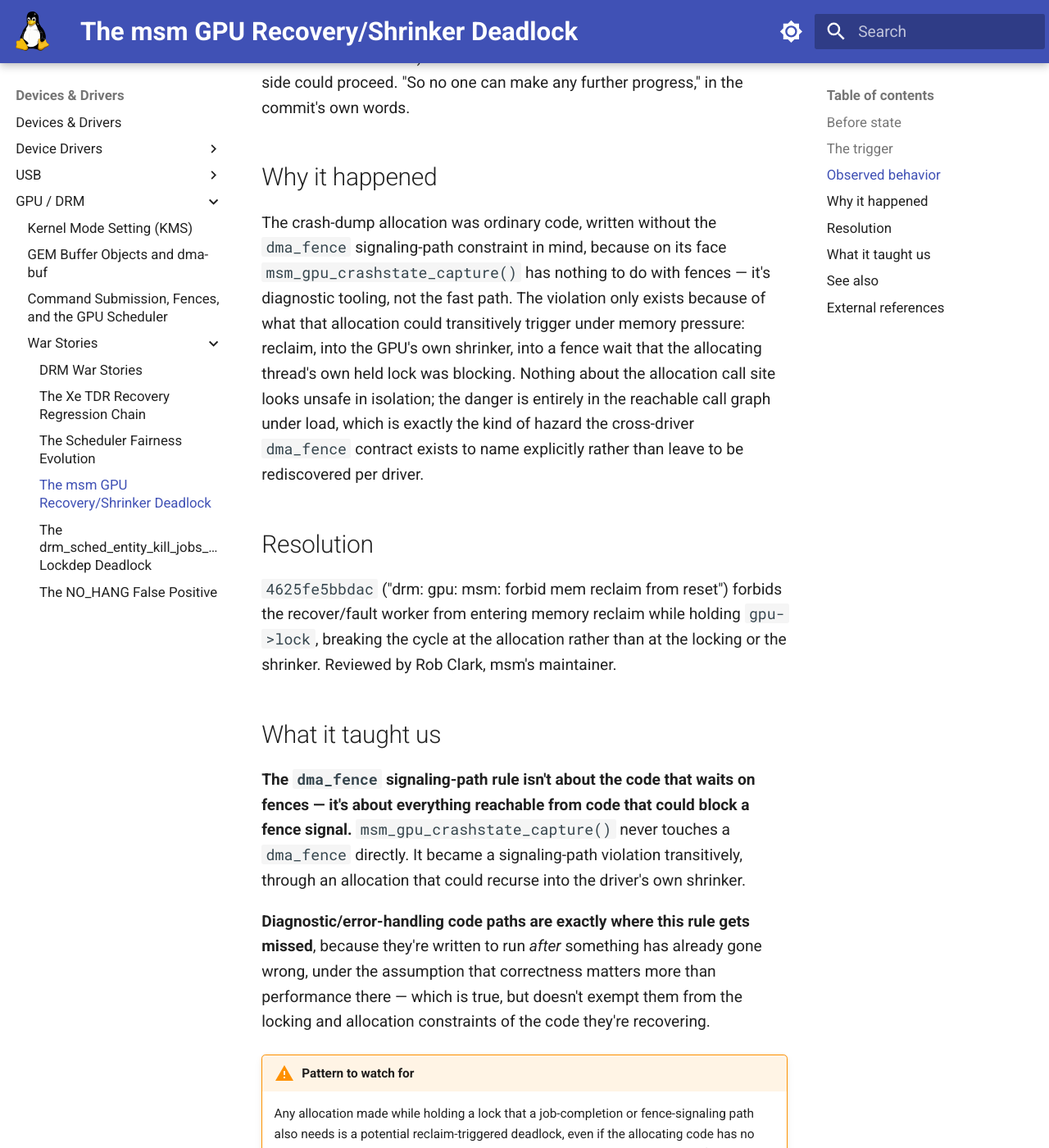
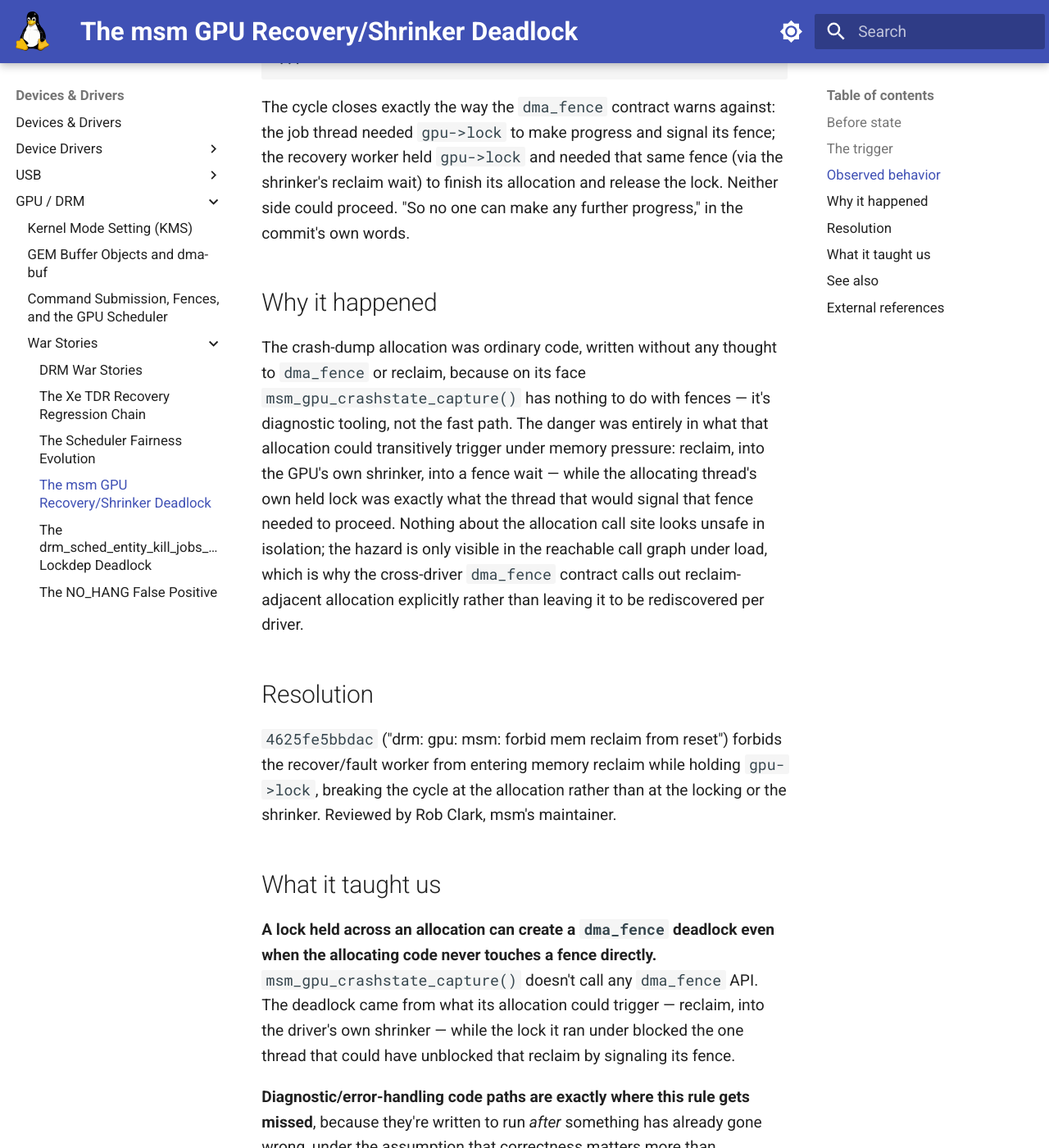
Before and after one commit to laveeshb/linux-kernel-internals, an MkDocs documentation site: the page built from docs/drm/war-stories/msm-shrinker-deadlock.md, in a window 1280 px wide and 1400 px high, scrolled down 2718 px. Shown: the whole window at 82% size. Built offline with MkDocs 1.6.1 and Material for MkDocs 9.7.7, drawn with Linux system fonts in a browser that asks for light colours; some of the changed text lies outside the part shown.

Commit message:
Fix round-1 findings in msm-shrinker-deadlock.md and the landing page
msm-shrinker-deadlock.md: a sentence was framed as a direct quote from
command-submission.md's dma_fence contract, but no such sentence exists
there; replaced with the real quote and reworded the surrounding claims
so this incident isn't overstated as a literal violation of that
specific documented rule (recover_worker isn't itself on the fence
signaling path -- it blocks the thread that is). Also normalized
truncation markers in both quoted hung-task traces.

war-stories.md: the Common threads table marked the Xe TDR chain as
NOT caught by an automated detector, contradicting the page's own
prose two paragraphs later, which credits the Xe GPF to the kernel's
own fault handler.

````diff
--- a/docs/drm/war-stories/msm-shrinker-deadlock.md
+++ b/docs/drm/war-stories/msm-shrinker-deadlock.md
@@ -20,7 +20,7 @@
 
 ## Before state
 
-[Command Submission, `dma_fence`, and the GPU Scheduler](../command-submission.md) documents the cross-driver `dma_fence` signaling contract: a fence must be signalable without depending on any lock or resource that an allocation elsewhere in the kernel might be blocked on, because `dma_fence` waits are load-bearing all the way down into memory reclaim — the page allocator itself can end up waiting on a GPU fence to make forward progress. The rule, in the contract's own words (quoted on that page): code on the signaling path must not allocate memory that could recurse into reclaim.
+[Command Submission, `dma_fence`, and the GPU Scheduler](../command-submission.md) documents the cross-driver `dma_fence` signaling contract: because `dma_fence` waits are load-bearing all the way down into memory reclaim — the page allocator itself can end up waiting on a GPU fence to make forward progress — code that could block a fence signal "must not take a `dma_resv` lock, must not allocate with `GFP_KERNEL`, and must not allocate with `GFP_NOFS`/`GFP_NOIO` either," in that page's words. This incident is a variant of the same hazard one level removed: not an allocation directly on the signaling path, but an allocation made while holding a lock the signaling thread itself needed.
 
 msm's GPU hangcheck mechanism detects a stuck ring by comparing the fence the GPU last completed against the fence it was last asked to submit. When hangcheck fires, a recovery worker takes `gpu->lock`, captures a crash-state dump for debugging, and attempts to reset and restart the ring.
 
@@ -44,10 +44,12 @@
 INFO: task ring0:155 blocked for more than 122 seconds.
 task:ring0 state:D stack:0 pid:155 ppid:2 flags:0x00000008
 Call trace:
+...
 __mutex_lock_slowpath+0x28/0x40
 mutex_lock+0x5c/0x90
 msm_job_run+0x9c/0x140
 drm_sched_main+0x514/0x938
+...
 ```
 
 And the recovery worker, itself blocked waiting on a fence inside memory reclaim, while still holding that same mutex:
@@ -55,6 +57,7 @@
 ```
 task:gpu-worker state:D stack:0 pid:154 ppid:2 flags:0x00000008
 Call trace:
+...
 dma_fence_default_wait+0x108/0x218
 dma_fence_wait_timeout+0x6c/0x1c0
 dma_resv_wait_timeout+0xe4/0x118
@@ -67,13 +70,14 @@
 kvmalloc_node+0xe8/0x108
 msm_gpu_crashstate_capture+0x1e4/0x280
 recover_worker+0x1c0/0x638
+...
 ```
 
 The cycle closes exactly the way the `dma_fence` contract warns against: the job thread needed `gpu->lock` to make progress and signal its fence; the recovery worker held `gpu->lock` and needed that same fence (via the shrinker's reclaim wait) to finish its allocation and release the lock. Neither side could proceed. "So no one can make any further progress," in the commit's own words.
 
 ## Why it happened
 
-The crash-dump allocation was ordinary code, written without the `dma_fence` signaling-path constraint in mind, because on its face `msm_gpu_crashstate_capture()` has nothing to do with fences — it's diagnostic tooling, not the fast path. The violation only exists because of what that allocation could transitively trigger under memory pressure: reclaim, into the GPU's own shrinker, into a fence wait that the allocating thread's own held lock was blocking. Nothing about the allocation call site looks unsafe in isolation; the danger is entirely in the reachable call graph under load, which is exactly the kind of hazard the cross-driver `dma_fence` contract exists to name explicitly rather than leave to be rediscovered per driver.
+The crash-dump allocation was ordinary code, written without any thought to `dma_fence` or reclaim, because on its face `msm_gpu_crashstate_capture()` has nothing to do with fences — it's diagnostic tooling, not the fast path. The danger was entirely in what that allocation could transitively trigger under memory pressure: reclaim, into the GPU's own shrinker, into a fence wait — while the allocating thread's own held lock was exactly what the thread that would signal that fence needed to proceed. Nothing about the allocation call site looks unsafe in isolation; the hazard is only visible in the reachable call graph under load, which is why the cross-driver `dma_fence` contract calls out reclaim-adjacent allocation explicitly rather than leaving it to be rediscovered per driver.
 
 ## Resolution
 
@@ -81,7 +85,7 @@
 
 ## What it taught us
 
-**The `dma_fence` signaling-path rule isn't about the code that waits on fences — it's about everything reachable from code that could block a fence signal.** `msm_gpu_crashstate_capture()` never touches a `dma_fence` directly. It became a signaling-path violation transitively, through an allocation that could recurse into the driver's own shrinker.
+**A lock held across an allocation can create a `dma_fence` deadlock even when the allocating code never touches a fence directly.** `msm_gpu_crashstate_capture()` doesn't call any `dma_fence` API. The deadlock came from what its allocation could trigger — reclaim, into the driver's own shrinker — while the lock it ran under blocked the one thread that could have unblocked that reclaim by signaling its fence.
 
 **Diagnostic/error-handling code paths are exactly where this rule gets missed**, because they're written to run *after* something has already gone wrong, under the assumption that correctness matters more than performance there — which is true, but doesn't exempt them from the locking and allocation constraints of the code they're recovering.
 
````
Also changed, not shown: docs/drm/war-stories.md (+1 -1 lines).
